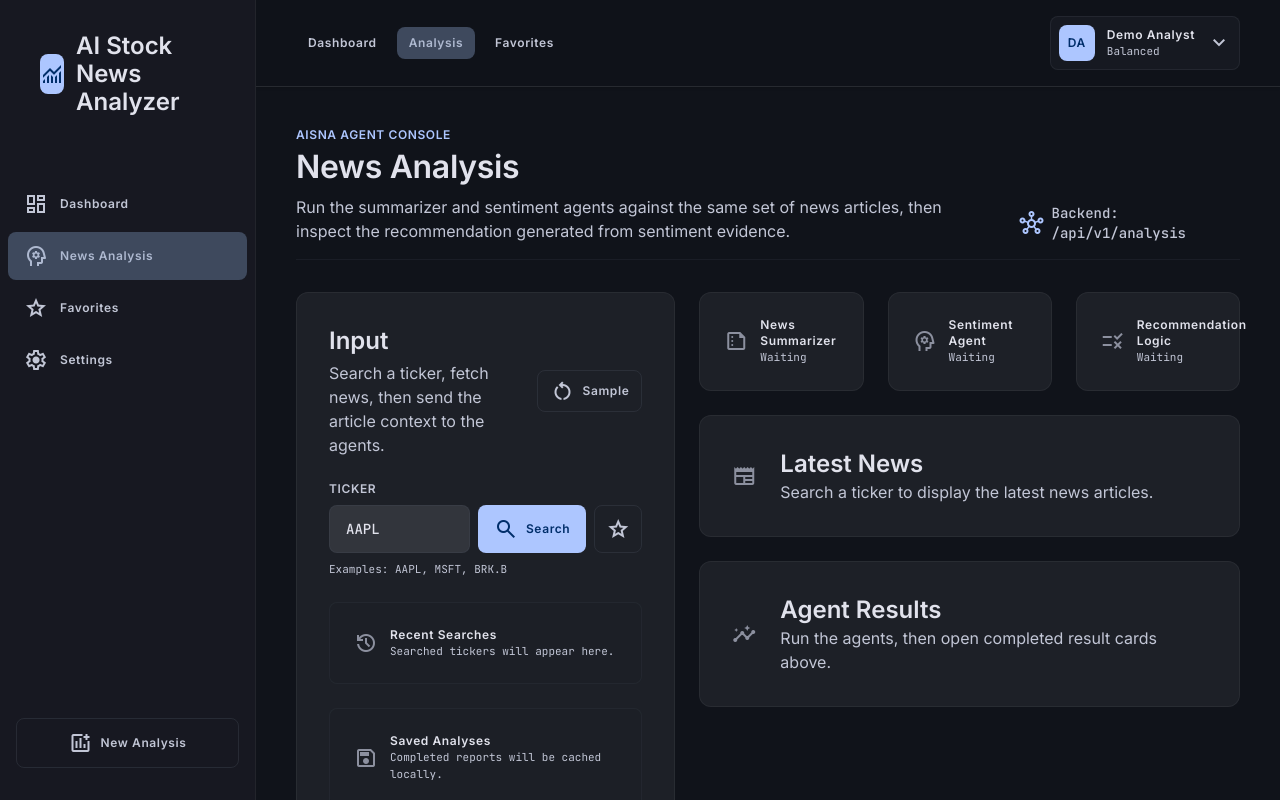
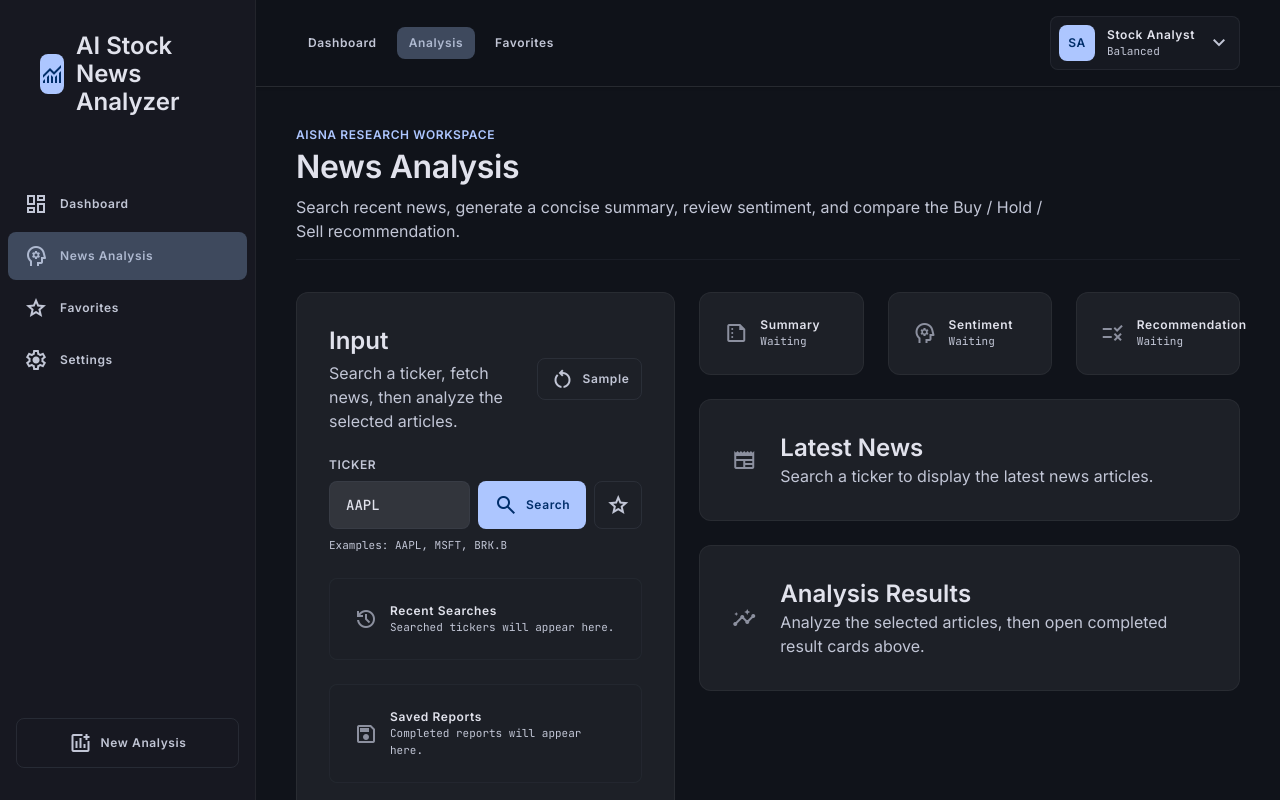
Before and after one commit to IAMSebyi/AISNA, a React (Vite) app in the folder frontend/: page /analysis in a window 1280 px wide. Shown: the top 800 px of the page. Built offline with nearby package versions, Linux system fonts and the light colour scheme.

Commit message:
Polish user-facing frontend copy and dashboard article retries

```diff
--- a/frontend/src/pages/Analysis.jsx
+++ b/frontend/src/pages/Analysis.jsx
@@ -77,7 +77,7 @@ function validateAnalysisInput(symbol, articles) {
   }
 
   if (articles.length === 0) {
-    return 'Add at least one article with a title before running the agents.';
+    return 'Add at least one article with a title before running the analysis.';
   }
 
   for (const [index, article] of articles.entries()) {
@@ -104,7 +104,7 @@ function validateAnalysisInput(symbol, articles) {
     }
 
     if ([article.title, article.description, article.content].some(containsPromptInjection)) {
-      return `Article ${articleNumber} looks like a prompt-injection attempt, not market news.`;
+      return `Article ${articleNumber} does not look like valid market news.`;
     }
   }
 
@@ -290,7 +290,7 @@ export default function Analysis() {
     setSymbol(record.symbol);
     setArticles(record.articles);
     applyReport(record.report);
-    setNewsNotice(`Loaded cached ${record.symbol} analysis from ${formatHistoryTime(record.createdAt)}.`);
+    setNewsNotice(`Loaded saved ${record.symbol} report from ${formatHistoryTime(record.createdAt)}.`);
     setError('');
     setShowArticleEditor(false);
   };
@@ -338,7 +338,7 @@ export default function Analysis() {
     const cachedAnalysis = findCachedAnalysis(normalizedSymbol, payloadArticles);
     if (cachedAnalysis) {
       applyReport(cachedAnalysis.report);
-      setNewsNotice(`Loaded cached ${normalizedSymbol} analysis from ${formatHistoryTime(cachedAnalysis.createdAt)}.`);
+      setNewsNotice(`Loaded saved ${normalizedSymbol} report from ${formatHistoryTime(cachedAnalysis.createdAt)}.`);
       return;
     }
 
@@ -355,7 +355,7 @@ export default function Analysis() {
       applyReport(report);
       saveAnalysisRecord({ symbol: normalizedSymbol, articles: payloadArticles, report });
       setSavedAnalyses(getSavedAnalyses());
-      setNewsNotice(`Analysis saved locally for ${normalizedSymbol}. Re-running the same input will use the cache.`);
+      setNewsNotice(`${normalizedSymbol} report saved.`);
     } catch (requestError) {
       setError(requestError.message);
     } finally {
@@ -367,15 +367,11 @@ export default function Analysis() {
     <div className="max-w-7xl mx-auto flex flex-col gap-lg w-full">
       <header className="flex flex-col lg:flex-row gap-md lg:items-end lg:justify-between pb-sm border-b border-outline-variant/20">
         <div>
-          <p className="font-label-sm text-label-sm text-primary uppercase">AISNA Agent Console</p>
+          <p className="font-label-sm text-label-sm text-primary uppercase">AISNA Research Workspace</p>
           <h1 className="font-headline-lg text-headline-lg text-on-surface mt-1">News Analysis</h1>
           <p className="font-body-md text-body-md text-on-surface-variant mt-2 max-w-3xl">
-            Run the summarizer and sentiment agents against the same set of news articles, then inspect the recommendation generated from sentiment evidence.
+            Search recent news, generate a concise summary, review sentiment, and compare the Buy / Hold / Sell recommendation.
           </p>
-        </div>
-        <div className="flex items-center gap-2 text-on-surface-variant font-data-mono text-data-mono">
-          <span className="material-symbols-outlined text-primary">hub</span>
-          <span>Backend: /api/v1/analysis</span>
         </div>
       </header>
 
@@ -385,7 +381,7 @@ export default function Analysis() {
             <div className="flex items-center justify-between gap-md">
               <div>
                 <h2 className="font-headline-md text-headline-md text-on-surface">Input</h2>
-                <p className="font-body-md text-body-md text-on-surface-variant mt-1">Search a ticker, fetch news, then send the article context to the agents.</p>
+                <p className="font-body-md text-body-md text-on-surface-variant mt-1">Search a ticker, fetch news, then analyze the selected articles.</p>
               </div>
               <button
                 className="inline-flex items-center gap-2 rounded-lg border border-outline-variant/40 px-3 py-2 text-on-surface-variant hover:text-on-surface hover:border-primary transition-colors font-label-sm text-label-sm"
@@ -450,7 +446,7 @@ export default function Analysis() {
           <div className="glass-panel rounded-xl p-lg flex flex-col gap-md">
             <div className="flex items-center justify-between gap-md">
               <div>
-                <h2 className="font-headline-md text-headline-md text-on-surface">Agent Article Context</h2>
+                <h2 className="font-headline-md text-headline-md text-on-surface">Selected Articles</h2>
                 <p className="font-body-md text-body-md text-on-surface-variant mt-1">{articles.length} article{articles.length === 1 ? '' : 's'} ready for analysis.</p>
               </div>
               <button
@@ -566,7 +562,7 @@ export default function Analysis() {
               disabled={!canSubmit || isLoading}
             >
               <span className="material-symbols-outlined">{isLoading ? 'sync' : 'psychology'}</span>
-              {isLoading ? 'Analyzing' : 'Run Agents'}
+              {isLoading ? 'Analyzing' : 'Analyze News'}
             </button>
           </div>
 
@@ -658,8 +654,8 @@ function SavedAnalysesPanel({ records, onClear, onLoad, onRemove }) {
       <section className="rounded-lg border border-outline-variant/20 bg-surface-container/50 p-md flex items-center gap-3 text-on-surface-variant">
         <span className="material-symbols-outlined text-outline text-base">save</span>
         <div className="min-w-0">
-          <h3 className="font-label-sm text-label-sm text-on-surface">Saved Analyses</h3>
-          <p className="font-data-mono text-[11px]">Completed reports will be cached locally.</p>
+          <h3 className="font-label-sm text-label-sm text-on-surface">Saved Reports</h3>
+          <p className="font-data-mono text-[11px]">Completed reports will appear here.</p>
         </div>
       </section>
     );
@@ -670,7 +666,7 @@ function SavedAnalysesPanel({ records, onClear, onLoad, onRemove }) {
       <div className="flex items-center justify-between gap-md">
         <div className="flex items-center gap-3">
           <span className="material-symbols-outlined text-primary text-base">save</span>
-          <h3 className="font-label-sm text-label-sm text-on-surface">Saved Analyses</h3>
+          <h3 className="font-label-sm text-label-sm text-on-surface">Saved Reports</h3>
         </div>
         <button
           className="inline-flex items-center gap-1 text-on-surface-variant hover:text-on-surface transition-colors font-label-sm text-label-sm"
@@ -689,7 +685,7 @@ function SavedAnalysesPanel({ records, onClear, onLoad, onRemove }) {
               className="min-w-0 text-left"
               type="button"
               onClick={() => onLoad(record)}
-              title="Load saved analysis"
+              title="Open saved report"
             >
               <div className="font-data-mono text-data-mono text-primary">{record.symbol}</div>
               <div className="font-data-mono text-[11px] text-on-surface-variant truncate">
@@ -773,7 +769,7 @@ function NewsArticleCard({ article, index }) {
       <p className="font-body-md text-body-md text-on-surface-variant">{description}</p>
       {typeof article.relevance_score === 'number' && (
         <span className="font-data-mono text-[11px] text-on-surface-variant">
-          Provider relevance: {Math.round(article.relevance_score * 100)}%
+          Relevance: {Math.round(article.relevance_score * 100)}%
         </span>
       )}
       {article.url && (
@@ -793,9 +789,9 @@ function NewsArticleCard({ article, index }) {
 
 function AgentStatus({ activePanel, isLoading, onSelect, summary, sentiment }) {
   const statusItems = [
-    { id: 'summary', label: 'News Summarizer', done: Boolean(summary), icon: 'summarize' },
-    { id: 'sentiment', label: 'Sentiment Agent', done: Boolean(sentiment), icon: 'psychology' },
-    { id: 'recommendation', label: 'Recommendation Logic', done: Boolean(sentiment?.recommendation), icon: 'rule' },
+    { id: 'summary', label: 'Summary', done: Boolean(summary), icon: 'summarize' },
+    { id: 'sentiment', label: 'Sentiment', done: Boolean(sentiment), icon: 'psychology' },
+    { id: 'recommendation', label: 'Recommendation', done: Boolean(sentiment?.recommendation), icon: 'rule' },
   ];
 
   const handleSelect = (item) => {
@@ -835,11 +831,11 @@ function AgentStatus({ activePanel, isLoading, onSelect, summary, sentiment }) {
 
 function ResultPanelHost({ activePanel, sentiment, summary }) {
   if (!summary && !sentiment) {
-    return <EmptyPanel title="Agent Results" icon="insights" text="Run the agents, then open completed result cards above." />;
+    return <EmptyPanel title="Analysis Results" icon="insights" text="Analyze the selected articles, then open completed result cards above." />;
   }
 
   if (!activePanel) {
-    return <EmptyPanel title="Agent Results" icon="touch_app" text="Select a completed result card to inspect the output." />;
+    return <EmptyPanel title="Analysis Results" icon="touch_app" text="Select a completed result card to review the output." />;
   }
 
   return (
@@ -853,7 +849,7 @@ function ResultPanelHost({ activePanel, sentiment, summary }) {
 
 function RecommendationPanel({ sentiment }) {
   if (!sentiment?.recommendation) {
-    return <EmptyPanel title="Recommendation" icon="rule" text="Run the agents to calculate Buy / Hold / Sell from sentiment evidence." />;
+    return <EmptyPanel title="Recommendation" icon="rule" text="Analyze the articles to calculate Buy / Hold / Sell from sentiment evidence." />;
   }
 
   const recommendation = sentiment.recommendation;
--- a/frontend/src/pages/Portfolio.jsx
+++ b/frontend/src/pages/Portfolio.jsx
@@ -94,7 +94,7 @@ export default function Portfolio() {
         </div>
         {savedAnalyses.length === 0 ? (
           <p className="font-body-md text-body-md text-on-surface-variant">
-            Run an analysis to save a local report for demo reuse.
+            Run an analysis to save a report for quick review.
           </p>
         ) : (
           <div className="grid grid-cols-1 md:grid-cols-2 xl:grid-cols-3 gap-md">
--- a/frontend/src/pages/Settings.jsx
+++ b/frontend/src/pages/Settings.jsx
@@ -9,7 +9,7 @@ export default function Settings() {
     event.preventDefault();
     const savedProfile = saveProfile(profile);
     setProfile(savedProfile);
-    setNotice('Profile saved locally for this browser.');
+    setNotice('Profile updated.');
   };
 
   return (
@@ -18,7 +18,7 @@ export default function Settings() {
         <p className="font-label-sm text-label-sm text-primary uppercase">AISNA Profile</p>
         <h1 className="font-headline-lg text-headline-lg text-on-surface">Settings</h1>
         <p className="font-body-md text-body-md text-on-surface-variant max-w-3xl">
-          Configure the local analyst profile used by the demo interface.
+          Personalize how your analysis workspace appears.
         </p>
       </header>
 
@@ -87,13 +87,13 @@ export default function Settings() {
         <aside className="xl:col-span-5 glass-panel rounded-xl p-lg flex flex-col gap-md">
           <div className="flex items-center gap-3">
             <span className="material-symbols-outlined text-primary">security</span>
-            <h2 className="font-headline-md text-headline-md text-on-surface">Demo Guardrails</h2>
+            <h2 className="font-headline-md text-headline-md text-on-surface">Analysis Preferences</h2>
           </div>
           <ul className="flex flex-col gap-2 font-body-md text-body-md text-on-surface-variant">
-            <li>Search accepts only ticker-like input.</li>
-            <li>Article editor fields have length limits and metadata validation.</li>
-            <li>Saved reports are stored only in localStorage.</li>
-            <li>The recommendation is generated from sentiment output, not direct trading advice.</li>
+            <li>Use ticker symbols such as AAPL, MSFT, NVDA, or BRK.B.</li>
+            <li>Choose a risk profile that matches how cautious you want the workspace to feel.</li>
+            <li>Saved reports stay available in your browser for quick review.</li>
+            <li>Recommendations summarize news sentiment and should be reviewed alongside your own research.</li>
           </ul>
         </aside>
       </section>
--- a/frontend/src/pages/Terminal.jsx
+++ b/frontend/src/pages/Terminal.jsx
@@ -19,10 +19,11 @@ export default function Terminal() {
     error: '',
     ticker: '',
   });
-  const featuredTicker = useMemo(() => {
+  const featuredTickers = useMemo(() => {
     const candidateTickers = favoriteTickers.length > 0 ? favoriteTickers : MAG7_TICKERS;
-    return pickStableTicker(candidateTickers);
+    return rotateTickers(candidateTickers, pickStableIndex(candidateTickers));
   }, [favoriteTickers]);
+  const featuredTicker = featuredArticleState.ticker || featuredTickers[0] || MAG7_TICKERS[0];
 
   useEffect(() => {
     const refreshLocalData = () => {
@@ -45,28 +46,28 @@ export default function Terminal() {
   useEffect(() => {
     let isCancelled = false;
 
-    fetchStockNews(featuredTicker, 1)
-      .then((articles) => {
+    loadFirstAvailableArticle(featuredTickers)
+      .then(({ article, ticker }) => {
         if (isCancelled) return;
         setFeaturedArticleState({
-          article: articles[0] || null,
-          error: articles[0] ? '' : `No recent article found for ${featuredTicker}.`,
-          ticker: featuredTicker,
+          article,
+          error: '',
+          ticker,
         });
       })
       .catch((error) => {
         if (isCancelled) return;
         setFeaturedArticleState({
           article: null,
-          error: error.message || `Could not load latest article for ${featuredTicker}.`,
-          ticker: featuredTicker,
+          error: error.message || 'Could not load a recent article right now.',
+          ticker: featuredTickers[0] || MAG7_TICKERS[0],
         });
       });
 
     return () => {
       isCancelled = true;
     };
-  }, [featuredTicker]);
+  }, [featuredTickers]);
 
   const handleSearch = (event) => {
     event.preventDefault();
@@ -87,7 +88,7 @@ export default function Terminal() {
           <p className="font-label-sm text-label-sm text-primary uppercase">AISNA Dashboard</p>
           <h1 className="font-headline-lg text-headline-lg text-on-surface mt-1">AI Stock News Analyzer</h1>
           <p className="font-body-md text-body-md text-on-surface-variant mt-2 max-w-3xl">
-            Search a ticker, fetch live Alpha Vantage news, generate a summary, run sentiment analysis, and keep the report cached for the demo.
+            Search a ticker, read the latest financial news, generate a summary, and review sentiment-based recommendations.
           </p>
         </div>
 
@@ -146,8 +147,8 @@ export default function Terminal() {
           {savedAnalyses.length === 0 ? (
             <EmptyState
               icon="insights"
-              title="No cached reports"
-              text="Run an analysis once and it will be saved locally for reuse during the demo."
+              title="No saved reports"
+              text="Run an analysis to keep important reports available here."
             />
           ) : (
             <div className="flex flex-col gap-sm">
@@ -205,7 +206,7 @@ export default function Terminal() {
           <LatestArticlePanel
             article={featuredArticleState.article}
             error={featuredArticleState.error}
-            isLoading={featuredArticleState.ticker !== featuredTicker}
+            isLoading={!featuredArticleState.ticker}
             symbol={featuredTicker}
           />
         </div>
@@ -317,12 +318,44 @@ function formatDateTime(value) {
   return date.toLocaleString();
 }
 
-function pickStableTicker(tickers) {
+async function loadFirstAvailableArticle(tickers) {
+  const uniqueTickers = [...new Set([...tickers, ...MAG7_TICKERS].filter(Boolean))];
+  let lastError = null;
+
+  for (const ticker of uniqueTickers) {
+    try {
+      const articles = await fetchStockNews(ticker, 3);
+      const article = articles.find((item) => !isFallbackArticle(item));
+      if (article) {
+        return { article, ticker };
+      }
+    } catch (error) {
+      lastError = error;
+    }
+  }
+
+  throw lastError || new Error('No recent financial articles found.');
+}
+
+function isFallbackArticle(article) {
+  return article?.source === 'Alpha Vantage Fallback'
+    || String(article?.title || '').toLowerCase().includes('news temporarily unavailable');
+}
+
+function pickStableIndex(tickers) {
   const cleanTickers = tickers.filter(Boolean);
   if (cleanTickers.length === 0) {
-    return MAG7_TICKERS[0];
+    return 0;
   }
 
-  const dayIndex = Math.floor(Date.now() / 86400000) % cleanTickers.length;
-  return cleanTickers[dayIndex];
+  return Math.floor(Date.now() / 86400000) % cleanTickers.length;
 }
+
+function rotateTickers(tickers, startIndex) {
+  const cleanTickers = tickers.filter(Boolean);
+  if (cleanTickers.length === 0) {
+    return [MAG7_TICKERS[0]];
+  }
+
+  return [...cleanTickers.slice(startIndex), ...cleanTickers.slice(0, startIndex)];
+}
--- a/frontend/src/services/analysisApi.js
+++ b/frontend/src/services/analysisApi.js
@@ -12,7 +12,7 @@ async function postJson(path, payload) {
       body: JSON.stringify(payload),
     });
   } catch {
-    throw new Error('Backend is unavailable. Start the FastAPI server and try again.');
+    throw new Error('Analysis is currently unavailable. Please try again shortly.');
   }
 
   if (!response.ok) {
@@ -26,7 +26,7 @@ async function postJson(path, payload) {
 
 function formatAnalysisError(detail, status) {
   if (typeof detail === 'string' && detail.includes('OPENAI_API_KEY')) {
-    return 'OpenAI API key is not configured. You can still search and read news, but AI analysis requires backend/.env to include OPENAI_API_KEY.';
+    return 'AI analysis is not available right now. You can still search and read the latest news.';
   }
 
   return detail || `Request failed with status ${status}`;
--- a/frontend/src/services/profileStorage.js
+++ b/frontend/src/services/profileStorage.js
@@ -2,7 +2,7 @@ const PROFILE_KEY = 'aisna.profile';
 const PROFILE_CHANGED_EVENT = 'aisna:profile-changed';
 
 const DEFAULT_PROFILE = {
-  name: 'Demo Analyst',
+  name: 'Stock Analyst',
   role: 'Research analyst',
   riskProfile: 'Balanced',
 };
--- a/frontend/src/services/stocksApi.js
+++ b/frontend/src/services/stocksApi.js
@@ -16,7 +16,7 @@ export async function fetchStockNews(symbol, limit = 5) {
   try {
     response = await fetch(`${API_BASE}/${encodeURIComponent(normalizedSymbol)}/news?limit=${limit}`);
   } catch {
-    throw new Error('Backend is unavailable. Start the FastAPI server and try again.');
+    throw new Error('News is currently unavailable. Please try again shortly.');
   }
 
   if (!response.ok) {
```
